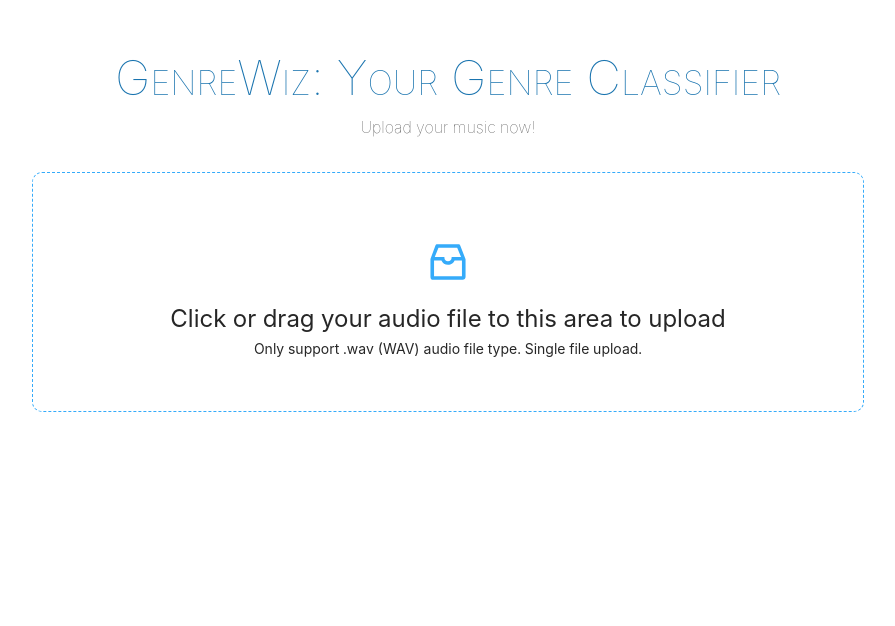
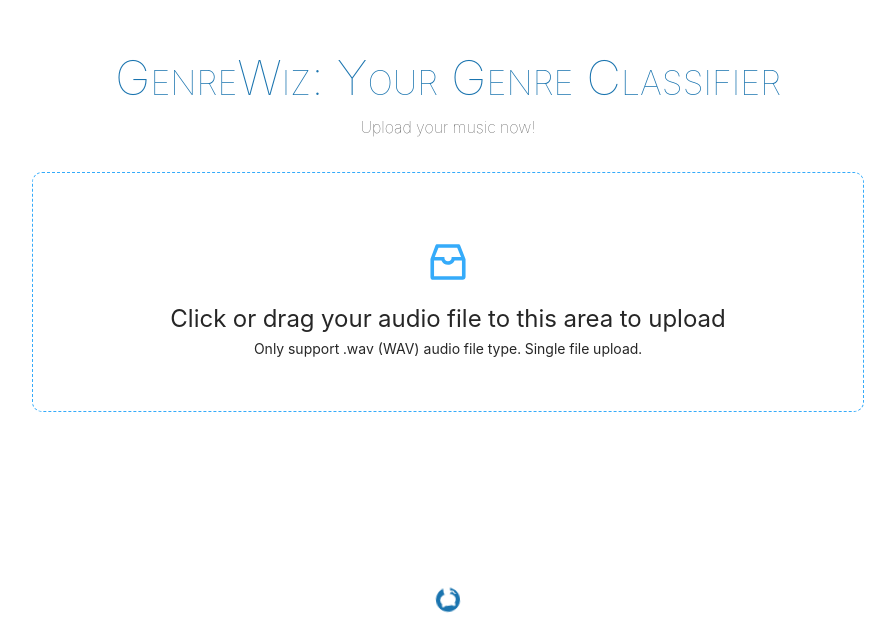
Before and after one commit to xmliszt/dl-big-project, a React (Create React App) app in the folder client/: page / in a window 1280 px wide. Shown: the part 174-800 px from the top of the page, without its empty margins (192-1087 px from the left). Built offline with nearby package versions, Linux system fonts and the light colour scheme.

Commit message:
feat: add github portal

```diff
--- a/client/src/Home.css
+++ b/client/src/Home.css
@@ -1,6 +1,18 @@
 .home-wrapper {
   width: 100vw;
   height: 100vh;
+  max-width: 100%;
+  max-height: 100%;
+  display: flex;
+  justify-content: center;
+  align-items: center;
+}
+
+.footer-wrapper {
+  position: fixed;
+  bottom: 0px;
+  width: 100vw;
+  height: 50px;
   max-width: 100%;
   max-height: 100%;
   display: flex;
--- a/client/src/Home.js
+++ b/client/src/Home.js
@@ -1,5 +1,5 @@
 import { Upload, message, Button, Spin, Modal, Space, Progress } from "antd";
-import { InboxOutlined } from "@ant-design/icons";
+import { InboxOutlined, GithubOutlined } from "@ant-design/icons";
 import "./Home.css";
 import { useEffect, useState } from "react";
 import axios from "axios";
@@ -194,6 +194,23 @@ export default function Home() {
         {Loading}
         {ViewResults}
       </div>
+      <div className="footer-wrapper">
+        <Space>
+          <div style={{ fontSize: "1.5rem", color: "rgb(26, 116, 175)" }}>
+            <GithubOutlined
+              style={{
+                "::hover": {
+                  cursor: "pointer",
+                },
+              }}
+              spin={true}
+              onClick={() => {
+                window.open("https://github.com/xmliszt/dl-big-project");
+              }}
+            />
+          </div>
+        </Space>
+      </div>
     </div>
   );
 }
```
